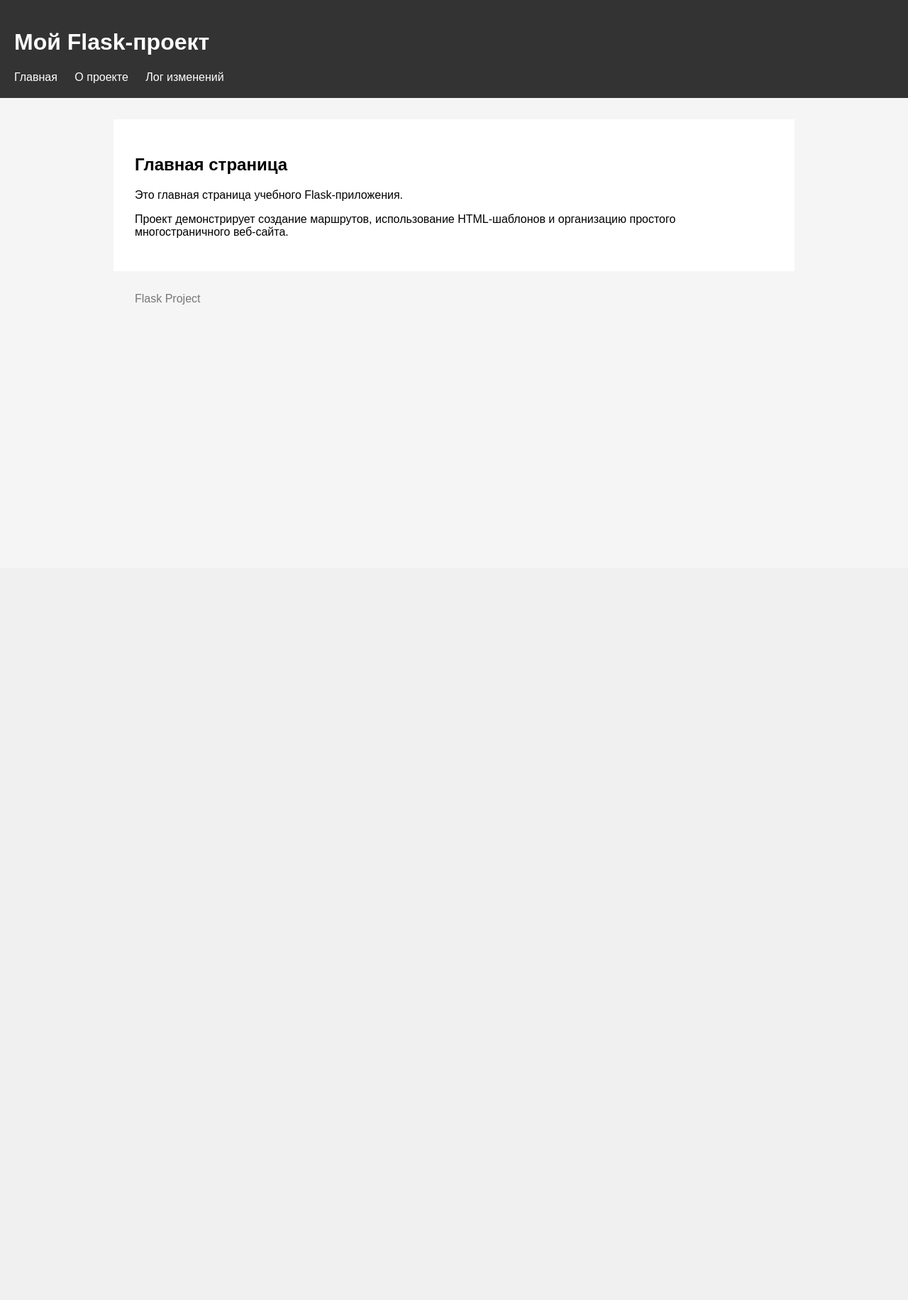
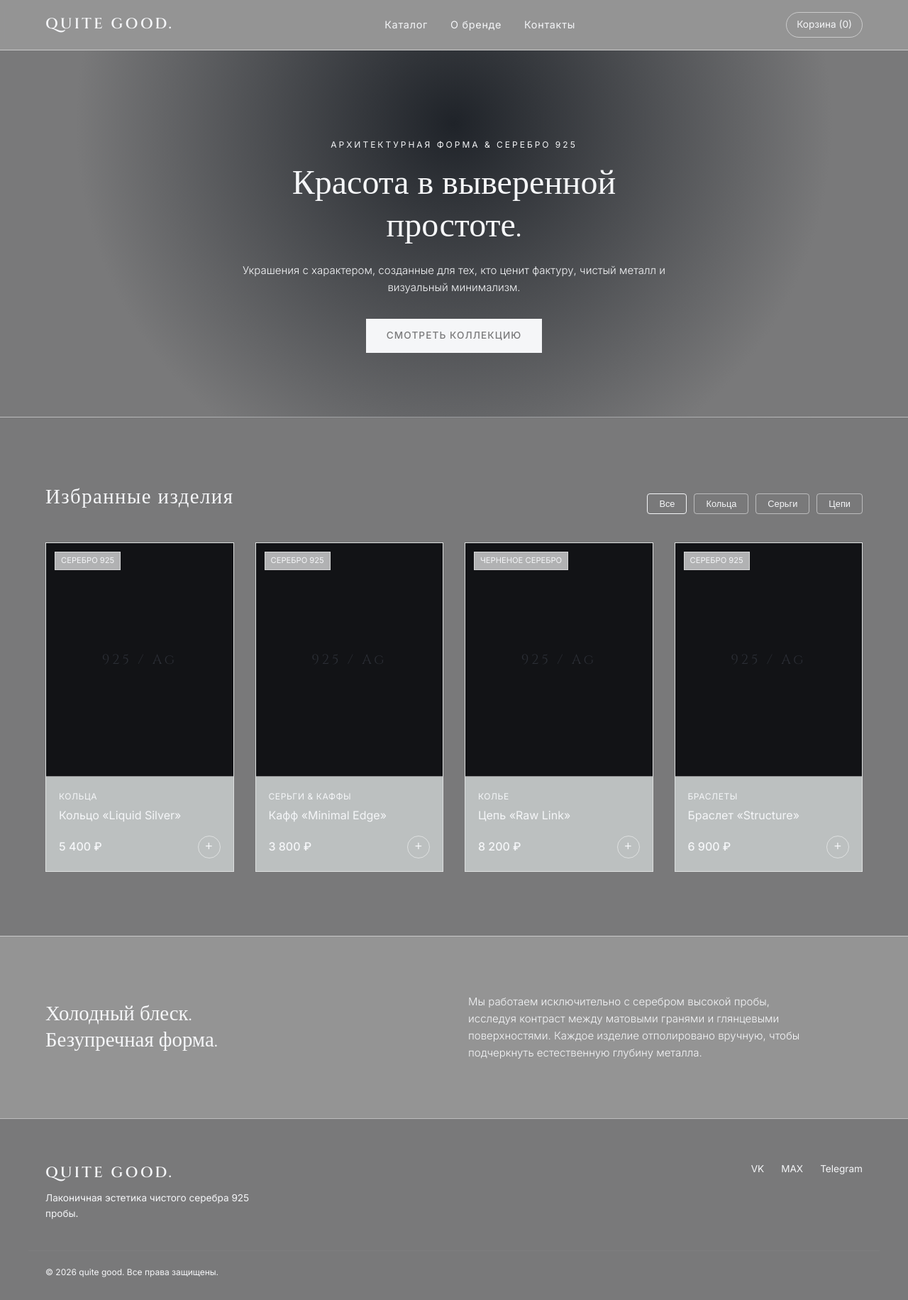
Before and after one commit to 25-3-137-25/silver-shop, a Flask app: page / in a window 1280 px wide. Shown: the whole page at 71% size. Before the commit the page ends 429 px from the top, so only its background shows below. Run offline with Flask 3, Linux system fonts and the light colour scheme.

Commit message:
first try

```diff
--- a/app.py
+++ b/app.py
@@ -2,20 +2,42 @@ from flask import Flask, render_template
 
 app = Flask(__name__)
 
+# Пример базовых данных, которые потом можно связать с базой или админкой
+PRODUCTS = [
+    {
+        "id": 1,
+        "title": "Кольцо «Liquid Silver»",
+        "category": "Кольца",
+        "price": "5 400 ₽",
+        "tag": "Серебро 925",
+    },
+    {
+        "id": 2,
+        "title": "Кафф «Minimal Edge»",
+        "category": "Серьги & Каффы",
+        "price": "3 800 ₽",
+        "tag": "Серебро 925",
+    },
+    {
+        "id": 3,
+        "title": "Цепь «Raw Link»",
+        "category": "Колье",
+        "price": "8 200 ₽",
+        "tag": "Черненое серебро",
+    },
+    {
+        "id": 4,
+        "title": "Браслет «Structure»",
+        "category": "Браслеты",
+        "price": "6 900 ₽",
+        "tag": "Серебро 925",
+    },
+]
+
 
 @app.route("/")
 def index():
-    return render_template("index.html")
-
-
-@app.route("/about")
-def about():
-    return render_template("about.html")
-
-
-@app.route("/changelog")
-def changelog():
-    return render_template("changelog.html")
+    return render_template("index.html", products=PRODUCTS)
 
 
 if __name__ == "__main__":
--- /dev/null
+++ b/static/css/style.css
@@ -0,0 +1,387 @@
+:root {
+    --bg-dark: #79797a;
+    --bg-surface: #bcc0c0;
+    --bg-card: #e0e2e7;
+    --border-color: rgba(255, 255, 255, 0.5);
+
+    --silver-light: #f5f6f8;
+    --silver-mid: #f5f6f8;
+    --silver-dark: #f5f6f8;
+
+    --accent-glow: rgba(255, 255, 255, 0.04);
+    --transition: all 0.3s ease;
+}
+
+* {
+    margin: 0;
+    padding: 0;
+    box-sizing: border-box;
+}
+
+body {
+    background-color: var(--bg-dark);
+    color: var(--silver-light);
+    font-family: 'Inter', -apple-system, sans-serif;
+    font-size: 15px;
+    line-height: 1.6;
+    -webkit-font-smoothing: antialiased;
+}
+
+.container {
+    max-width: 1200px;
+    margin: 0 auto;
+    padding: 0 24px;
+}
+
+/* Header */
+.header {
+    background: rgba(159, 159, 159, 0.734);
+    backdrop-filter: blur(5px);
+    border-bottom: 1px solid var(--border-color);
+    position: sticky;
+    top: 0;
+    z-index: 100;
+}
+
+.header-container {
+    display: flex;
+    justify-content: space-between;
+    align-items: center;
+    height: 70px;
+}
+
+.logo {
+    font-family: 'Cinzel', serif;
+    font-size: 1.3rem;
+    font-weight: 600;
+    letter-spacing: 0.15em;
+    color: var(--silver-light);
+    text-decoration: none;
+    text-transform: uppercase;
+}
+
+.logo span {
+    color: var(--silver-dark);
+}
+
+.nav {
+    display: flex;
+    gap: 32px;
+}
+
+.nav a {
+    color: var(--silver-mid);
+    text-decoration: none;
+    font-size: 0.9rem;
+    letter-spacing: 0.05em;
+    transition: var(--transition);
+}
+
+.nav a:hover {
+    color: var(--silver-light);
+}
+
+.cart-trigger {
+    font-size: 0.85rem;
+    color: var(--silver-mid);
+    cursor: pointer;
+    border: 1px solid var(--border-color);
+    padding: 6px 14px;
+    border-radius: 20px;
+    transition: var(--transition);
+}
+
+.cart-trigger:hover {
+    border-color: var(--silver-mid);
+    color: var(--silver-light);
+}
+
+/* Hero Section */
+.hero {
+    padding: 120px 0 90px;
+    background: radial-gradient(circle at 50% 20%, #1f2329 0%, var(--bg-dark) 70%);
+    border-bottom: 1px solid var(--border-color);
+    text-align: center;
+}
+
+.hero-content {
+    max-width: 680px;
+}
+
+.hero-subtitle {
+    display: inline-block;
+    font-size: 0.75rem;
+    text-transform: uppercase;
+    letter-spacing: 0.25em;
+    color: var(--silver-dark);
+    margin-bottom: 16px;
+}
+
+.hero-title {
+    font-family: 'Cinzel', serif;
+    font-size: clamp(2rem, 4vw, 3rem);
+    font-weight: 400;
+    line-height: 1.25;
+    margin-bottom: 20px;
+    color: var(--silver-light);
+}
+
+.hero-text {
+    color: var(--silver-mid);
+    font-weight: 300;
+    margin-bottom: 32px;
+}
+
+.btn {
+    display: inline-block;
+    padding: 12px 28px;
+    text-decoration: none;
+    font-size: 0.85rem;
+    letter-spacing: 0.08em;
+    text-transform: uppercase;
+    transition: var(--transition);
+}
+
+.btn-primary {
+    background: var(--silver-light);
+    color: var(--bg-dark);
+    font-weight: 500;
+    border: 1px solid var(--silver-light);
+}
+
+.btn-primary:hover {
+    background: transparent;
+    color: var(--silver-light);
+}
+
+/* Catalog */
+.catalog {
+    padding: 90px 24px;
+}
+
+.section-head {
+    display: flex;
+    justify-content: space-between;
+    align-items: flex-end;
+    margin-bottom: 40px;
+    flex-wrap: wrap;
+    gap: 16px;
+}
+
+.section-head h2 {
+    font-family: 'Cinzel', serif;
+    font-weight: 400;
+    font-size: 1.8rem;
+    letter-spacing: 0.05em;
+}
+
+.filters {
+    display: flex;
+    gap: 10px;
+}
+
+.filter-btn {
+    background: transparent;
+    border: 1px solid var(--border-color);
+    color: var(--silver-dark);
+    padding: 6px 16px;
+    border-radius: 4px;
+    cursor: pointer;
+    font-size: 0.8rem;
+    transition: var(--transition);
+}
+
+.filter-btn.active, .filter-btn:hover {
+    border-color: var(--silver-mid);
+    color: var(--silver-light);
+}
+
+.product-grid {
+    display: grid;
+    grid-template-columns: repeat(auto-fill, minmax(260px, 1fr));
+    gap: 30px;
+}
+
+.product-card {
+    background: var(--bg-surface);
+    border: 1px solid var(--border-color);
+    transition: var(--transition);
+    display: flex;
+    flex-direction: column;
+}
+
+.product-card:hover {
+    border-color: rgba(255, 255, 255, 0.22);
+    transform: translateY(-4px);
+}
+
+.product-image-wrap {
+    position: relative;
+    width: 100%;
+    aspect-ratio: 4 / 5;
+    background: #121316;
+    overflow: hidden;
+}
+
+.product-placeholder {
+    width: 100%;
+    height: 100%;
+    display: flex;
+    align-items: center;
+    justify-content: center;
+    color: #2b2e35;
+    font-family: 'Cinzel', serif;
+    font-size: 1.2rem;
+    letter-spacing: 0.2em;
+    border-bottom: 1px solid var(--border-color);
+}
+
+.badge {
+    position: absolute;
+    top: 12px;
+    left: 12px;
+    font-size: 0.7rem;
+    padding: 3px 8px;
+    background: rgba(222, 222, 223, 0.783);
+    backdrop-filter: blur(4px);
+    border: 1px solid var(--border-color);
+    color: var(--silver-mid);
+    text-transform: uppercase;
+}
+
+.product-meta {
+    padding: 18px;
+    display: flex;
+    flex-direction: column;
+    flex-grow: 1;
+}
+
+.category {
+    font-size: 0.75rem;
+    color: var(--silver-dark);
+    text-transform: uppercase;
+    letter-spacing: 0.05em;
+    margin-bottom: 4px;
+}
+
+.product-title {
+    font-size: 1rem;
+    font-weight: 400;
+    color: var(--silver-light);
+    margin-bottom: 16px;
+}
+
+.product-footer {
+    display: flex;
+    justify-content: space-between;
+    align-items: center;
+    margin-top: auto;
+}
+
+.price {
+    font-weight: 500;
+    font-size: 1rem;
+    color: var(--silver-light);
+}
+
+.add-to-cart-btn {
+    width: 32px;
+    height: 32px;
+    background: transparent;
+    border: 1px solid var(--border-color);
+    color: var(--silver-light);
+    border-radius: 50%;
+    cursor: pointer;
+    display: flex;
+    align-items: center;
+    justify-content: center;
+    transition: var(--transition);
+    font-size: 1.1rem;
+    line-height: 1;
+}
+
+.add-to-cart-btn:hover {
+    background: var(--silver-light);
+    color: var(--bg-dark);
+    border-color: var(--silver-light);
+}
+
+/* About */
+.about {
+    border-top: 1px solid var(--border-color);
+    padding: 80px 0;
+    background: rgba(159, 159, 159, 0.734);
+}
+
+.about-inner {
+    display: grid;
+    grid-template-columns: 1fr 1fr;
+    gap: 40px;
+    align-items: center;
+}
+
+.about-tagline h3 {
+    font-family: 'Cinzel', serif;
+    font-size: 1.8rem;
+    font-weight: 400;
+    line-height: 1.3;
+}
+
+.about-body p {
+    color: var(--silver-mid);
+    font-weight: 300;
+    max-width: 480px;
+}
+
+/* Footer */
+.footer {
+    border-top: 1px solid var(--border-color);
+    padding: 60px 0 30px;
+    font-size: 0.85rem;
+}
+
+.footer-content {
+    display: flex;
+    justify-content: space-between;
+    margin-bottom: 40px;
+    flex-wrap: wrap;
+    gap: 24px;
+}
+
+.footer-col p {
+    color: var(--silver-dark);
+    margin-top: 8px;
+    max-width: 300px;
+}
+
+.links {
+    display: flex;
+    gap: 24px;
+}
+
+.links a {
+    color: var(--silver-mid);
+    text-decoration: none;
+    transition: var(--transition);
+}
+
+.links a:hover {
+    color: var(--silver-light);
+}
+
+.footer-bottom {
+    border-top: 1px solid rgba(255, 255, 255, 0.04);
+    padding-top: 20px;
+    color: var(--silver-dark);
+    font-size: 0.75rem;
+}
+
+/* Responsive */
+@media (max-width: 768px) {
+    .nav {
+        display: none;
+    }
+    .about-inner {
+        grid-template-columns: 1fr;
+    }
+}
--- a/templates/base.html
+++ b/templates/base.html
@@ -3,55 +3,46 @@
 <head>
     <meta charset="UTF-8">
     <meta name="viewport" content="width=device-width, initial-scale=1.0">
-    <title>{% block title %}Flask Project{% endblock %}</title>
-
-    <style>
-        body {
-            font-family: Arial, sans-serif;
-            margin: 0;
-            background-color: #f5f5f5;
-        }
-        header {
-            background-color: #333;
-            color: white;
-            padding: 20px;
-        }
-        nav { margin-top: 10px; }
-        nav a {
-            color: white;
-            text-decoration: none;
-            margin-right: 20px;
-        }
-        nav a:hover { text-decoration: underline; }
-        main {
-            max-width: 900px;
-            margin: 30px auto;
-            padding: 30px;
-            background-color: white;
-        }
-        footer {
-            max-width: 900px;
-            margin: 20px auto;
-            color: #777;
-        }
-    </style>
+    <title>{% block title %}QUITE GOOD. - Твое серебро{% endblock %}</title>
+    <link rel="preconnect" href="https://fonts.googleapis.com">
+    <link rel="preconnect" href="https://fonts.gstatic.com" crossorigin>
+    <link href="https://fonts.googleapis.com/css2?family=Cinzel:wght@400;600&family=Inter:wght@300;400;500&display=swap" rel="stylesheet">
+    <link rel="stylesheet" href="{{ url_for('static', filename='css/style.css') }}">
 </head>
 <body>
+    <header class="header">
+        <div class="container header-container">
+            <a href="/" class="logo">quite good<span>.</span></a>
+            <nav class="nav">
+                <a href="#catalog">Каталог</a>
+                <a href="#about">О бренде</a>
+                <a href="#contact">Контакты</a>
+            </nav>
+            <div class="cart-trigger">
+                <span>Корзина (0)</span>
+            </div>
+        </div>
+    </header>
 
-<header>
-    <h1>Мой Flask-проект</h1>
-    <nav>
-        <a href="{{ url_for('index') }}">Главная</a>
-        <a href="{{ url_for('about') }}">О проекте</a>
-        <a href="{{ url_for('changelog') }}">Лог изменений</a>
-    </nav>
-</header>
+    <main>
+        {% block content %}{% endblock %}
+    </main>
 
-<main>
-    {% block content %}
-    {% endblock %}
-</main>
-
-<footer>Flask Project</footer>
+    <footer class="footer" id="contact">
+        <div class="container footer-content">
+            <div class="footer-col">
+                <div class="logo">quite good<span>.</span></div>
+                <p>Лаконичная эстетика чистого серебра 925 пробы.</p>
+            </div>
+            <div class="footer-col links">
+                <a href="#">VK</a>
+                <a href="#">MAX</a>
+                <a href="#">Telegram</a>
+            </div>
+        </div>
+        <div class="container footer-bottom">
+            <p>&copy; 2026 quite good. Все права защищены.</p>
+        </div>
+    </footer>
 </body>
 </html>
--- a/templates/index.html
+++ b/templates/index.html
@@ -1,11 +1,58 @@
 {% extends "base.html" %}
 
-{% block title %}
-Главная
+{% block content %}
+<section class="hero">
+    <div class="container hero-content">
+        <span class="hero-subtitle">Архитектурная форма & Серебро 925</span>
+        <h1 class="hero-title">Красота в выверенной простоте.</h1>
+        <p class="hero-text">Украшения с характером, созданные для тех, кто ценит фактуру, чистый металл и визуальный минимализм.</p>
+        <div class="hero-actions">
+            <a href="#catalog" class="btn btn-primary">Смотреть коллекцию</a>
+        </div>
+    </div>
+</section>
+
+<section class="catalog container" id="catalog">
+    <div class="section-head">
+        <h2>Избранные изделия</h2>
+        <div class="filters">
+            <button class="filter-btn active">Все</button>
+            <button class="filter-btn">Кольца</button>
+            <button class="filter-btn">Серьги</button>
+            <button class="filter-btn">Цепи</button>
+        </div>
+    </div>
+
+    <div class="product-grid">
+        {% for item in products %}
+        <article class="product-card">
+            <div class="product-image-wrap">
+                <div class="product-placeholder">
+                    <span>925 / Ag</span>
+                </div>
+                <span class="badge">{{ item.tag }}</span>
+            </div>
+            <div class="product-meta">
+                <span class="category">{{ item.category }}</span>
+                <h3 class="product-title">{{ item.title }}</h3>
+                <div class="product-footer">
+                    <span class="price">{{ item.price }}</span>
+                    <button class="add-to-cart-btn" title="Добавить в корзину">+</button>
+                </div>
+            </div>
+        </article>
+        {% endfor %}
+    </div>
+</section>
+
+<section class="about" id="about">
+    <div class="container about-inner">
+        <div class="about-tagline">
+            <h3>Холодный блеск.<br>Безупречная форма.</h3>
+        </div>
+        <div class="about-body">
+            <p>Мы работаем исключительно с серебром высокой пробы, исследуя контраст между матовыми гранями и глянцевыми поверхностями. Каждое изделие отполировано вручную, чтобы подчеркнуть естественную глубину металла.</p>
+        </div>
+    </div>
+</section>
 {% endblock %}
-
-{% block content %}
-<h2>Главная страница</h2>
-<p>Это главная страница учебного Flask-приложения.</p>
-<p>Проект демонстрирует создание маршрутов, использование HTML-шаблонов и организацию простого многостраничного веб-сайта.</p>
-{% endblock %}
```
Also changed, not shown: templates/about.html (+89 -11 lines), templates/changelog.html (+57 -12 lines), README.md (added), 2 other files.
